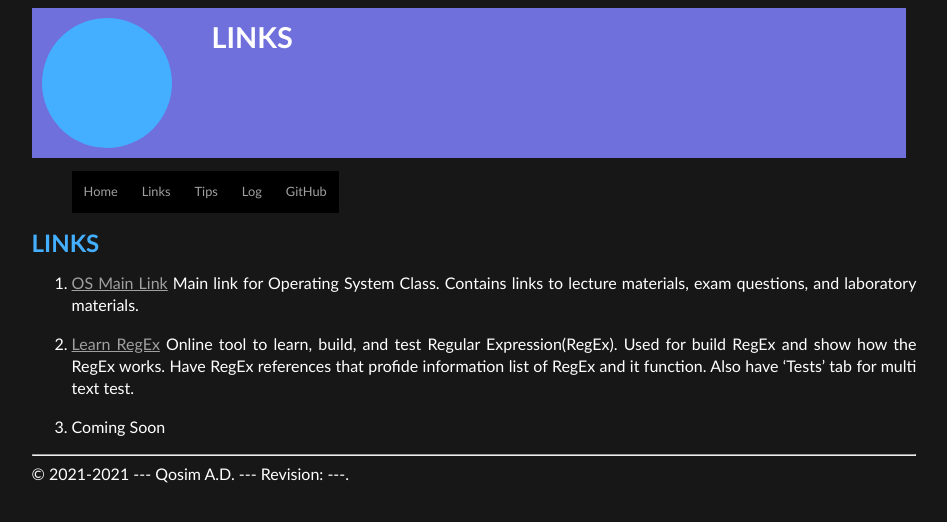
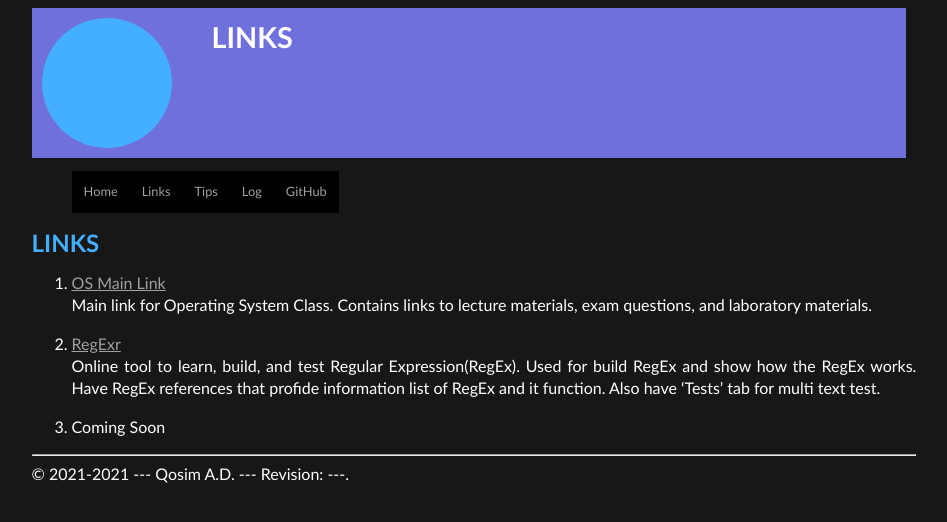
Before and after one commit to qdave5/os212, a Jekyll site: the page built from links.md, in a window 1280 px wide. Shown: the top 522 px of the page, without its empty margins (166-1113 px from the left). Built offline with Jekyll 4.4.1, drawn with Linux system fonts in a browser that asks for light colours; our own code applies the rules of GitHub Pages for plain Markdown files.

Commit message:
Update links

```diff
--- a/links.md
+++ b/links.md
@@ -4,11 +4,11 @@ permalink: /LINKS/
 
 # **LINKS**
 
-1. [OS Main Link](https://os.vlsm.org/)
+1. [OS Main Link](https://os.vlsm.org/)<br>
 Main link for Operating System Class.
 Contains links to lecture materials, exam questions, and laboratory materials.
 
-2. [ Learn RegEx](https://regexr.com/)
+2. [RegExr](https://regexr.com/)<br>
 Online tool to learn, build, and test Regular Expression(RegEx).
 Used for build RegEx and show how the RegEx works.
 Have RegEx references that profide information list of RegEx and it function.
```
